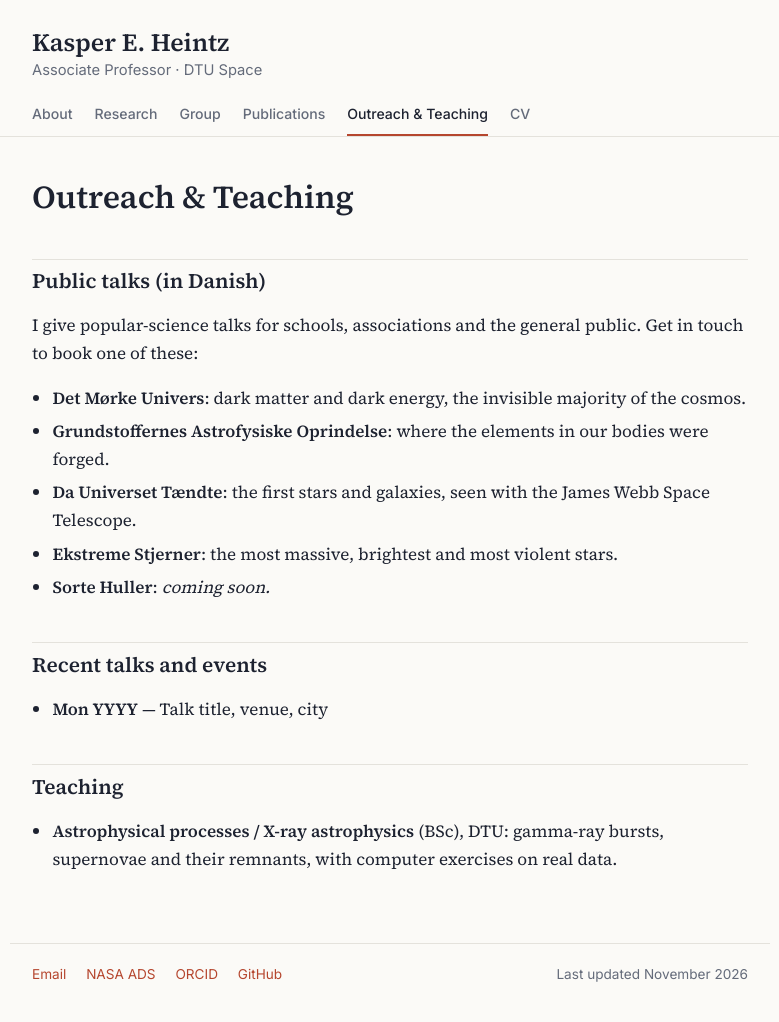
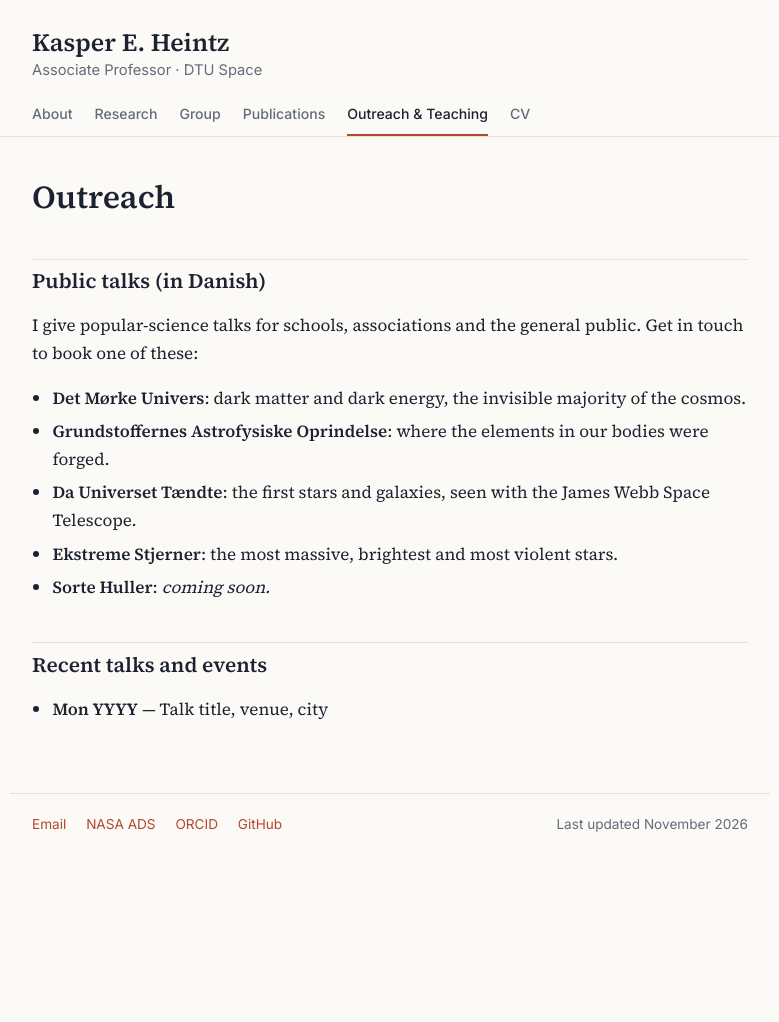
Before and after one commit to kasperheintz/kasperheintz.github.io, a Jekyll site: the page built from outreach.md, in a window 1280 px wide. Shown: the whole page, without its empty margins (250-1029 px from the left). Built offline with Jekyll 4.4.1, drawn with Linux system fonts in a browser that asks for light colours; after the commit the page ends 900 px from its top, so only the background shows below that.

Commit message:
Update outreach document title and remove teaching section
Removed teaching section and simplified title.

```diff
--- a/outreach.md
+++ b/outreach.md
@@ -1,5 +1,5 @@
 ---
-title: Outreach & Teaching
+title: Outreach
 ---
 
 ## Public talks (in Danish)
@@ -16,7 +16,3 @@ I give popular-science talks for schools, associations and the general public. G
 
 <!-- - **Mon YYYY** — Title, venue, city -->
 - **Mon YYYY** — Talk title, venue, city
-
-## Teaching
-
-- **Astrophysical processes / X-ray astrophysics** (BSc), DTU: gamma-ray bursts, supernovae and their remnants, with computer exercises on real data.
```
